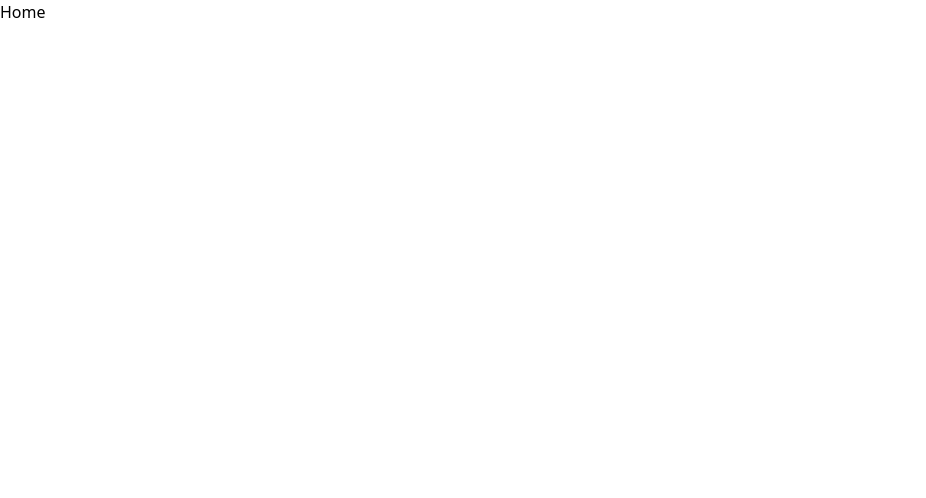
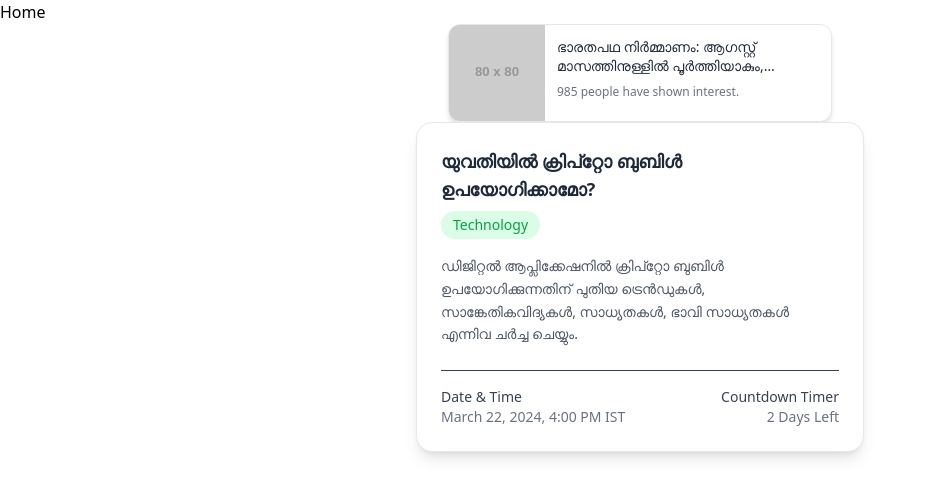
Before and after one commit to Jefrint/DebateX_Frontend, a React (Vite) app: page /home in a window 1280 px wide. Shown: the top 498 px of the page, without its empty margins (0-926 px from the left). Built offline with nearby package versions, Linux system fonts and the light colour scheme.

Commit message:
Upcoming and Intersted Artcle component added

```diff
--- /dev/null
+++ b/src/components/Int_Article.jsx
@@ -0,0 +1,37 @@
+import React from 'react'
+
+const Int_Article = () => {
+    const event = {
+        image:
+          "https://via.placeholder.com/80",
+        title:
+          "ഭാരതപഥ നിര്‍മ്മാണം: ആഗസ്റ്റ് മാസത്തിനുള്ളില്‍ പൂര്‍ത്തിയാകും, എറണാകുളത്ത് വ്യാപക നിര്‍മ്മാണം",
+        interestCount: 985,
+      };
+
+      return (
+        <div className="max-w-sm mx-auto flex items-start bg-white rounded-xl shadow-md overflow-hidden border border-gray-200">
+          {/* Image */}
+          <img
+            src={event.image}
+            alt="Event"
+            className="w-24 h-24 object-cover"
+          />
+
+          {/* Content */}
+          <div className="p-3 flex flex-col justify-between">
+            {/* Title */}
+            <h3 className="text-sm font-medium text-gray-800 leading-snug line-clamp-2">
+              {event.title}
+            </h3>
+
+            {/* Interest count */}
+            <p className="text-xs text-gray-500 mt-2">
+              {event.interestCount} people have shown interest.
+            </p>
+          </div>
+        </div>
+      );
+}
+
+export default Int_Article
--- /dev/null
+++ b/src/components/Up_Debates.jsx
@@ -0,0 +1,45 @@
+import React from "react";
+
+const event = {
+  title: "യുവതിയില്‍ ക്രിപ്റ്റോ ബുബിള്‍ ഉപയോഗിക്കാമോ?",
+  category: "Technology",
+  description:
+    "ഡിജിറ്റല്‍ ആപ്ലിക്കേഷനില്‍ ക്രിപ്റ്റോ ബുബിള്‍ ഉപയോഗിക്കുന്നതിന് പുതിയ ട്രെന്‍ഡുകള്‍, സാങ്കേതികവിദ്യകള്‍, സാധ്യതകള്‍, ഭാവി സാധ്യതകള്‍ എന്നിവ ചര്‍ച്ച ചെയ്യും.",
+  dateTime: "March 22, 2024, 4:00 PM IST",
+  countdown: "2 Days Left",
+};
+
+const Up_Debates = () => {
+  return (
+    <div className="max-w-md mx-auto bg-white shadow-lg rounded-2xl border border-gray-200 p-6">
+      {/* Title */}
+      <h2 className="text-lg font-semibold text-gray-800 mb-2">
+        {event.title}
+      </h2>
+
+      {/* Category */}
+      <span className="inline-block px-3 py-1 text-sm rounded-full bg-green-100 text-green-600 font-medium mb-4">
+        {event.category}
+      </span>
+
+      {/* Description */}
+      <p className="text-sm text-gray-600 leading-relaxed mb-6">
+        {event.description}
+      </p>
+
+      {/* Footer */}
+      <div className="flex justify-between text-sm text-gray-700 border-t pt-4">
+        <div>
+          <p className="font-medium">Date & Time</p>
+          <p className="text-gray-500">{event.dateTime}</p>
+        </div>
+        <div className="text-right">
+          <p className="font-medium">Countdown Timer</p>
+          <p className="text-gray-500">{event.countdown}</p>
+        </div>
+      </div>
+    </div>
+  );
+};
+
+export default Up_Debates;
--- a/src/pages/Home.jsx
+++ b/src/pages/Home.jsx
@@ -1,8 +1,16 @@
 import React from 'react'
+import Int_Article from '../components/Int_Article'
+import Up_Debates from '../components/Up_Debates'
 
 const Home = () => {
   return (
+
+    <>
+
     <div>Home</div>
+<Int_Article/>
+<Up_Debates/>
+    </>
   )
 }
 
```
